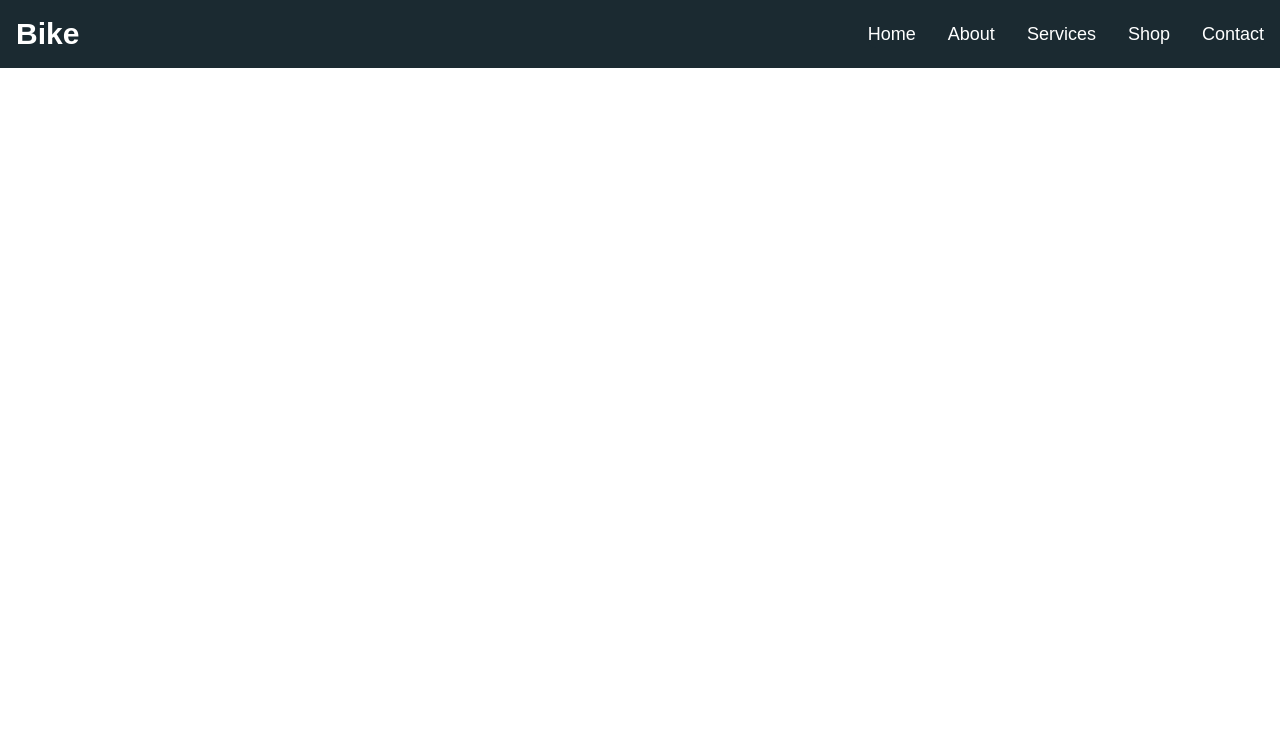
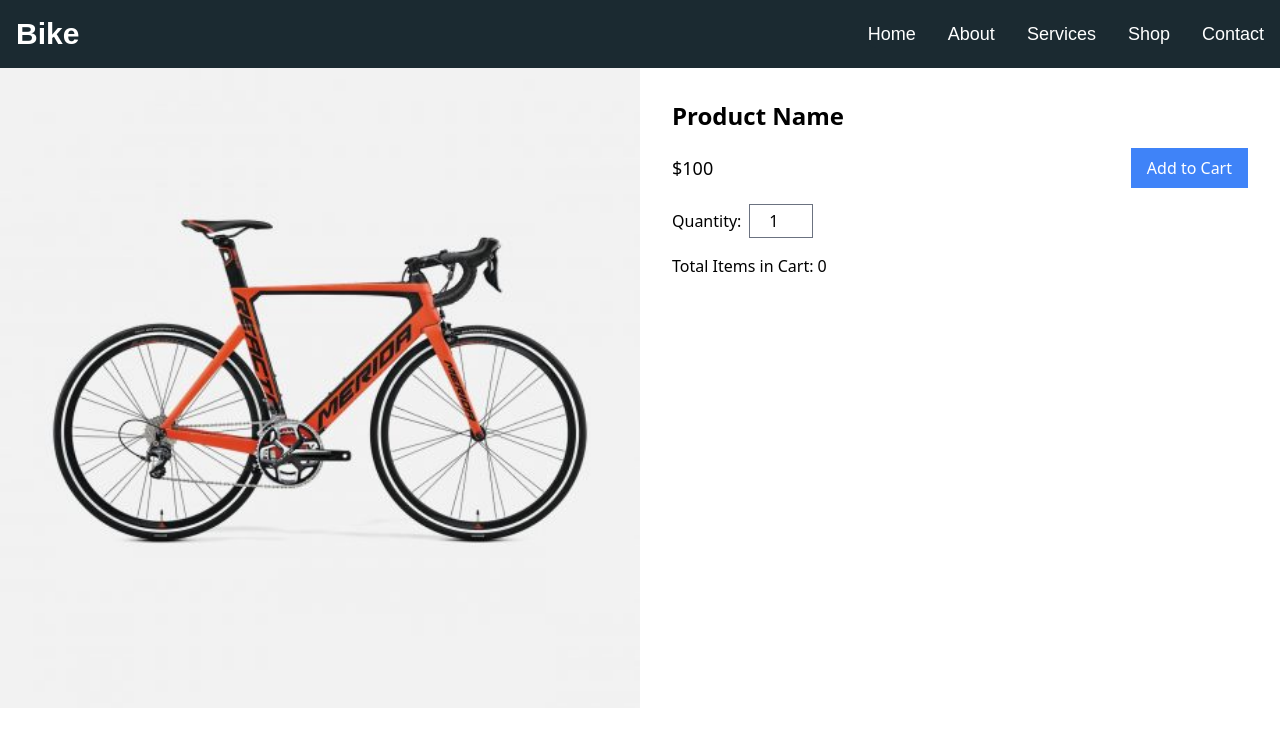
Before and after one commit to tarunkumarkale/EBikes, a React (Vite) app: page /EBikes/Description in a window 1280 px wide. Shown: the top 746 px of the page. Built offline with nearby package versions, Linux system fonts and the light colour scheme; a web font is replaced by a local one.

Commit message:
connect to me

```diff
--- a/package.json
+++ b/package.json
@@ -15,7 +15,9 @@
     "react": "^18.2.0",
     "react-dom": "^18.2.0",
     "react-icons": "^5.2.1",
-    "react-router-dom": "^6.10.0"
+    "react-image-zoom": "^1.3.1",
+    "react-router-dom": "^6.10.0",
+    "react-zoom-pan-pinch": "^3.4.4"
   },
   "devDependencies": {
     "@types/react": "^18.2.66",
--- a/src/App.jsx
+++ b/src/App.jsx
@@ -1,70 +1,3 @@
-// import { BrowserRouter as Router, Routes, Route } from "react-router-dom";
-
-// import Header from "./components/Header";
-// import Hero from "./Pages/Hero";
-// import Shop from "./Pages/Shop";
-
-
-
-
-
-// import React from 'react'
-// import Contacts from "./components/Contacts";
-
-// const App = () => {
-//   return (
-//     <div>
-//          <Router basename="/EBikes">
-//          <Header></Header>
-//          <MainCont></MainCont>
-
-//          </Router>
-//     </div>
-//   )
-// }
-
-
-
-
-
-
-
-
-
-
-
-// const MainCont = () => {
-//   return (
-//     <>
-//       <main className="relative">
-//          <Routes>
-//            <Route path="/Shop" element={<Shop />} />
-
-//            <Route path="/" element={
-//              <>
-//                <section className="xl:padding-l wide:padding-r padding-b">
-//                  <Hero />
-//                </section>
-
-
-
-
-//                <section className="padding-x sm:py-32 py-16 w-full">
-//                  <Contacts />
-//               </section>
-
-//              </>
-//            } />
-//          </Routes>
-//        </main>
-//     </>
-//   );
-// };
-
-// export default MainCont;
-
-
-
 
 import React from 'react';
 import { BrowserRouter as Router, Routes, Route } from 'react-router-dom';
@@ -73,11 +6,12 @@
 import Shop from './Pages/Shop';
 import Contacts from './components/Contacts';
 import Footer from './components/Footer';
+import Description from './Pages/Description';
 
 
 const App = () => {
   return (
-    <div className='bg-black'>
+    <div>
       <Router basename="/EBikes">
         <Header />
         <MainCont />
@@ -92,6 +26,7 @@
       <main className="relative">
         <Routes>
           <Route path="/Shop" element={<Shop />} />
+          <Route path="/Description" element={<Description />} />
           <Route
             path="/"
             element={
--- /dev/null
+++ b/src/Pages/Description.jsx
@@ -0,0 +1,33 @@
+import React from 'react';
+import { two } from '../constant/Index';
+const Description = () => {
+  return (
+    <div>
+      <div className="flex">
+        <div className="w-1/2 overflow-hidden">
+          <div className="relative">
+            <img src={two} alt="Product Image" className="w-full h-auto transition-transform duration-300 transform hover:scale-110" />
+          </div>
+        </div>
+
+        <div className="w-1/2 p-8">
+          <h2 className="text-2xl font-bold mb-4">Product Name</h2>
+
+          <div className="flex justify-between items-center mb-4">
+            <p className="text-lg">$100</p>
+            <button className="px-4 py-2 bg-blue-500 text-white hover:bg-blue-600">Add to Cart</button>
+          </div>
+
+          <div className="flex items-center mb-4">
+            <label htmlFor="quantity" className="mr-2">Quantity:</label>
+            <input type="number" id="quantity" className="border px-2 py-1 w-16 text-center" defaultValue="1" />
+          </div>
+
+          <p>Total Items in Cart: <span id="total-items">0</span></p>
+        </div>
+      </div>
+    </div>
+  );
+}
+
+export default Description;
--- a/src/components/Contacts.jsx
+++ b/src/components/Contacts.jsx
@@ -3,9 +3,7 @@
 const Contacts = () => {
   return (
     <>
-<div>
-
-
+<div className='' >
 <div className="relative">
   <img src={Contact2} alt="Your Image Alt Text" className=" w-full  h-auto lg:h-screen " />
   <div className=" absolute inset-0 flex justify-center items-end mb-2 ">
@@ -14,7 +12,7 @@
       <h1 className='text-black font-extrabold  text-sm sm:text-2xl  uppercase transform  md:scale-y-150'><span className='text-green-600'> Sign Up</span> <span className='text-red-400'>to our newsletter</span></h1>
       <input type="text"  className='   bg-white w-full h-auto  font-bold text-xs md:text-base px-0 text-center  text-gray-500   mt-2' placeholder='Enter Your Email Address'  />
       </div>
-      <div  className='flex justify-center items-center mt-2 sm:mt-4 '>     <button class="btn-77">Sign up</button></div>
+      <div  className='flex justify-center items-center mt-2 sm:mt-4 '><button class="btn-77">Sign up</button></div>
 
 
     </div>
--- a/src/components/Footer.jsx
+++ b/src/components/Footer.jsx
@@ -2,6 +2,7 @@
 
 const Footer = () => {
   return (
+    <div className='bg-black  '>
 <footer class="text-white dark:bg-gray-900 -mt-12">
     <div class="mx-auto w-full max-w-screen-xl p-4 py-6 lg:py-8">
         <div class="md:flex md:justify-between">
@@ -87,7 +88,7 @@
       </div>
     </div>
 </footer>
-
+</div>
   )
 }
 
```
Also changed, not shown: src/Pages/Bicycles.jsx (deleted), 1 other file (tests, documents, lock files or other folders).
